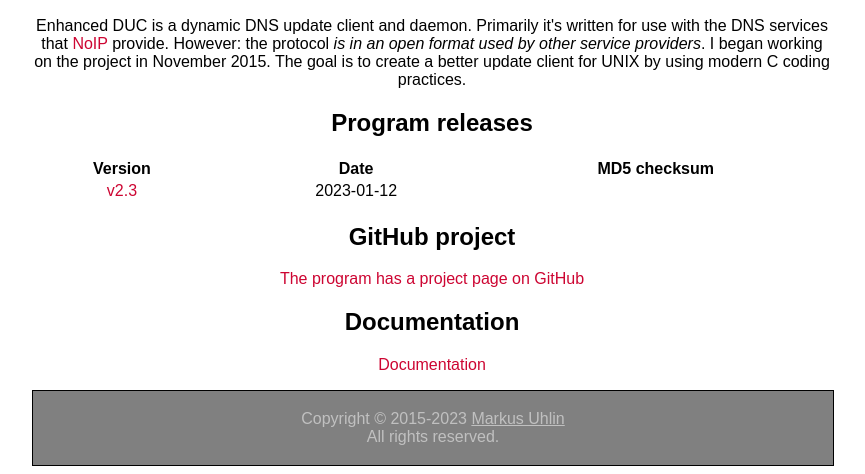
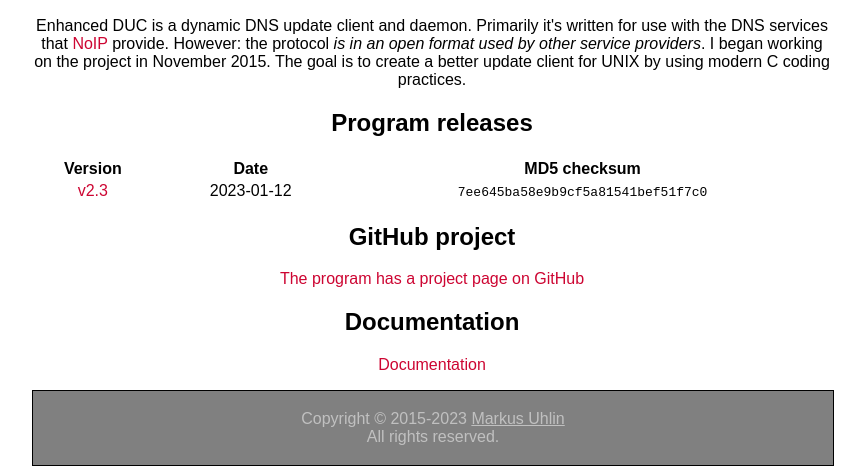
Before and after one commit to uhlin/enhanced-duc, a plain HTML site: page index.html in a window 1280 px wide. Shown: the part 1293-1767 px from the top of the page, without its empty margins (208-1073 px from the left). Drawn offline with Linux system fonts and the light colour scheme.

Commit message:
Added MD5

```diff
--- a/index.html
+++ b/index.html
@@ -96,7 +96,7 @@
 		<td><a href="https://github.com/uhlin/enhanced-duc/archive/v2.3.tar.gz">v2.3</a></td>
 		<td>&nbsp;</td>
 		<td>2023-01-12</td>
-		<td><kbd></kbd></td>
+		<td><kbd>7ee645ba58e9b9cf5a81541bef51f7c0</kbd></td>
 	</tr>
 	</table> <!--rel-->
 
```
